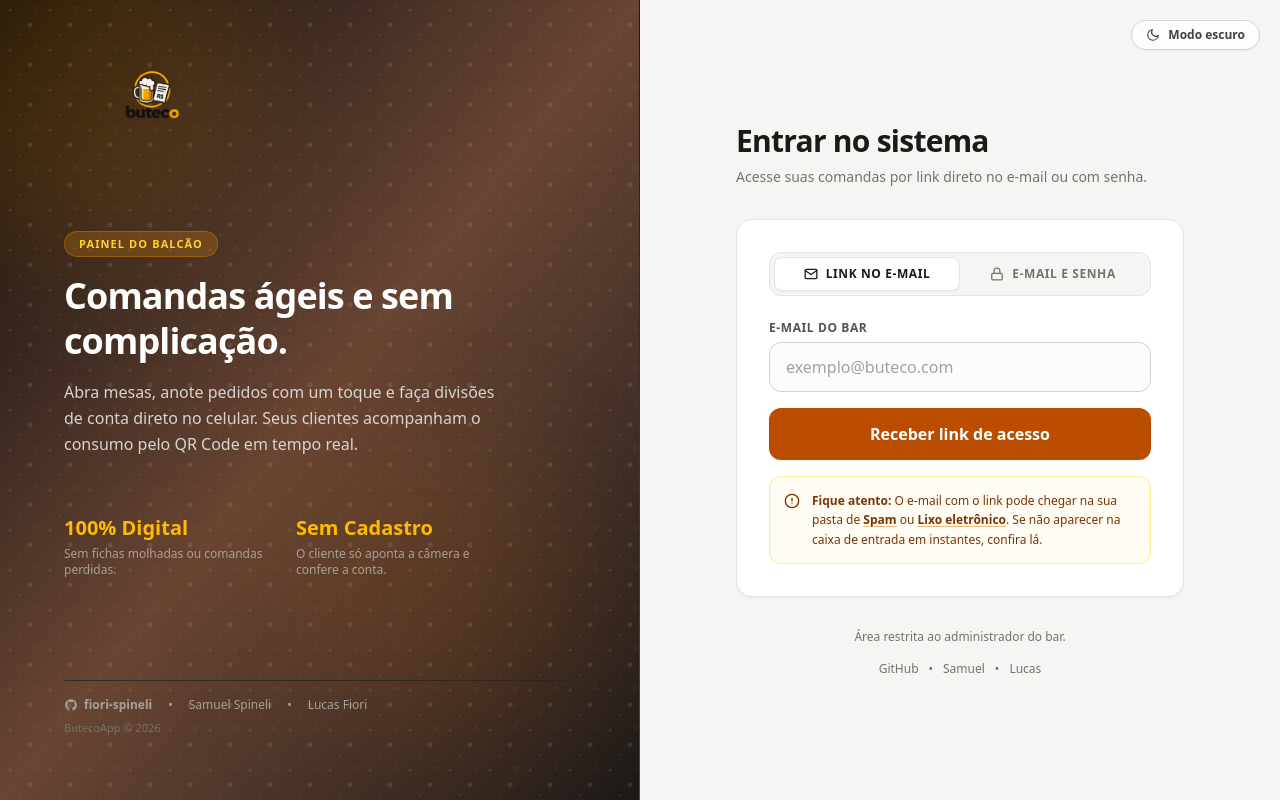
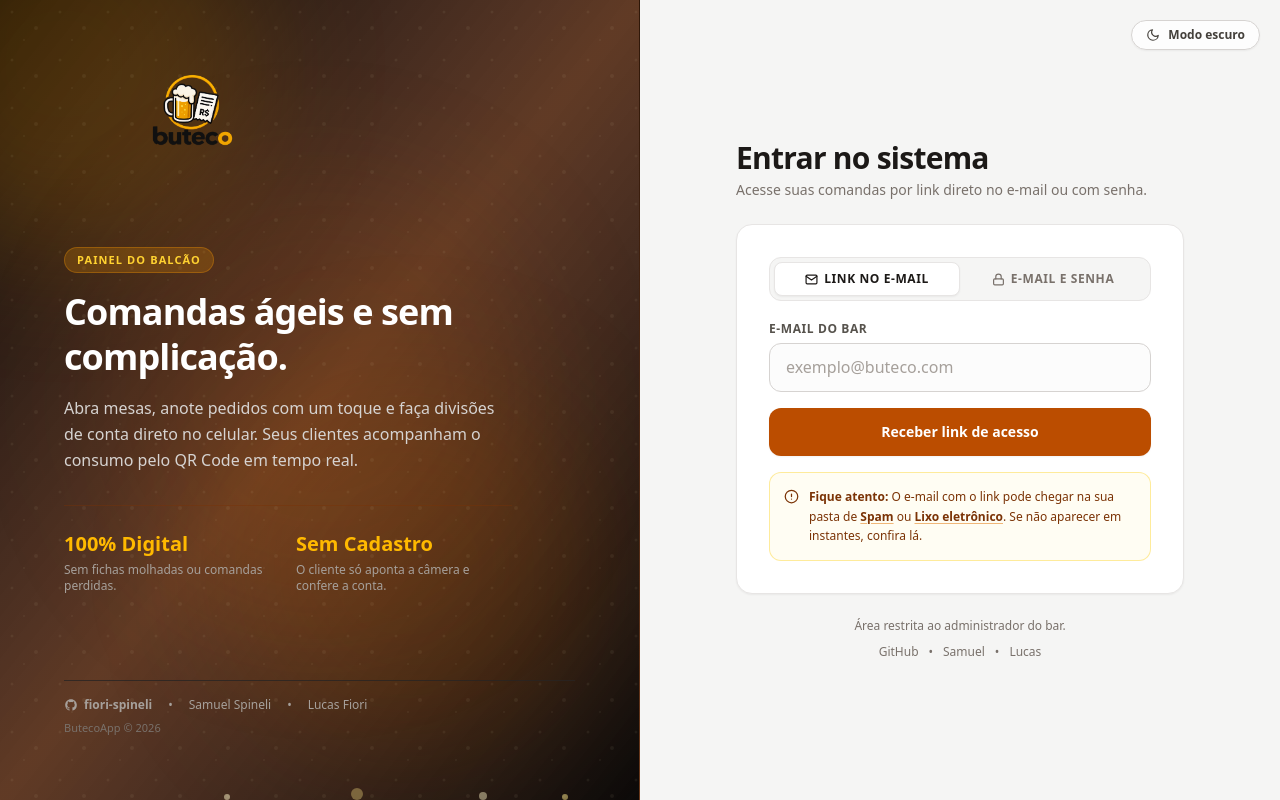
Before and after one commit to fiori-spineli/butecoapp, a Next.js app: page /login in a window 1280 px wide. Built offline with nearby package versions, Linux system fonts and the light colour scheme; no server answers.

Commit message:
style(login): refine mobile tab typography, enlarge desktop logo and add beer bubbling css animations

```diff
--- a/app/(auth)/login/login-form.tsx
+++ b/app/(auth)/login/login-form.tsx
@@ -47,39 +47,40 @@ export function LoginForm({ erroInicial }: { erroInicial?: string }) {
   );
 
   return (
-    <div className="w-full flex flex-col gap-6">
-      {/* Abas Alternadoras: Link vs Senha */}
+    <div className="w-full flex flex-col gap-5">
+      {/* Abas Alternadoras com Tipografia e Padding Calibrados para Celular */}
       {modo !== "recuperar" && (
         <div className="grid grid-cols-2 rounded-xl bg-stone-100 dark:bg-stone-800 p-1 border border-stone-200 dark:border-stone-700">
           <button
             type="button"
             onClick={() => setModo("link")}
-            className={`cursor-pointer py-2 text-xs font-bold uppercase tracking-wider rounded-lg transition-all flex items-center justify-center gap-2 ${
+            className={`cursor-pointer py-2 px-2 text-[11px] sm:text-xs font-bold uppercase tracking-wider rounded-lg transition-all flex items-center justify-center gap-1.5 truncate ${
               modo === "link"
                 ? "bg-white dark:bg-stone-900 text-stone-900 dark:text-stone-100 shadow-xs border border-stone-200 dark:border-stone-700"
                 : "text-stone-500 dark:text-stone-400 hover:text-stone-900 dark:hover:text-stone-200"
             }`}
           >
-            <svg width="14" height="14" viewBox="0 0 24 24" fill="none" stroke="currentColor" strokeWidth="2.2" strokeLinecap="round" strokeLinejoin="round" aria-hidden>
+            <svg width="13" height="13" viewBox="0 0 24 24" fill="none" stroke="currentColor" strokeWidth="2.2" strokeLinecap="round" strokeLinejoin="round" className="shrink-0" aria-hidden>
               <path d="M4 4h16c1.1 0 2 .9 2 2v12c0 1.1-.9 2-2 2H4c-1.1 0-2-.9-2-2V6c0-1.1.9-2 2-2z" />
               <polyline points="22,6 12,13 2,6" />
             </svg>
-            Link no e-mail
+            <span className="truncate">Link no e-mail</span>
           </button>
+
           <button
             type="button"
             onClick={() => setModo("senha")}
-            className={`cursor-pointer py-2 text-xs font-bold uppercase tracking-wider rounded-lg transition-all flex items-center justify-center gap-2 ${
+            className={`cursor-pointer py-2 px-2 text-[11px] sm:text-xs font-bold uppercase tracking-wider rounded-lg transition-all flex items-center justify-center gap-1.5 truncate ${
               modo === "senha" || modo === "cadastro"
                 ? "bg-white dark:bg-stone-900 text-stone-900 dark:text-stone-100 shadow-xs border border-stone-200 dark:border-stone-700"
                 : "text-stone-500 dark:text-stone-400 hover:text-stone-900 dark:hover:text-stone-200"
             }`}
           >
-            <svg width="14" height="14" viewBox="0 0 24 24" fill="none" stroke="currentColor" strokeWidth="2.2" strokeLinecap="round" strokeLinejoin="round" aria-hidden>
+            <svg width="13" height="13" viewBox="0 0 24 24" fill="none" stroke="currentColor" strokeWidth="2.2" strokeLinecap="round" strokeLinejoin="round" className="shrink-0" aria-hidden>
               <rect x="3" y="11" width="18" height="11" rx="2" ry="2" />
               <path d="M7 11V7a5 5 0 0 1 10 0v4" />
             </svg>
-            E-mail e senha
+            <span className="truncate">E-mail e senha</span>
           </button>
         </div>
       )}
@@ -101,21 +102,21 @@ export function LoginForm({ erroInicial }: { erroInicial?: string }) {
               autoComplete="email"
               required
               placeholder="exemplo@buteco.com"
-              className="w-full rounded-xl border border-stone-300 dark:border-stone-700 bg-stone-50/50 dark:bg-stone-800/60 px-4 py-3 text-stone-900 dark:text-stone-100 outline-none placeholder:text-stone-400 dark:placeholder:text-stone-500 focus:border-amber-700 dark:focus:border-amber-500 focus:bg-white dark:focus:bg-stone-800 transition-all"
+              className="w-full rounded-xl border border-stone-300 dark:border-stone-700 bg-stone-50/50 dark:bg-stone-800/60 px-4 py-3 text-stone-900 dark:text-stone-100 outline-none placeholder:text-stone-400 dark:placeholder:text-stone-500 focus:border-amber-700 dark:focus:border-amber-500 focus:bg-white dark:focus:bg-stone-800 transition-all text-sm"
             />
           </div>
 
           <button
             type="submit"
             disabled={enviandoLink}
-            className="cursor-pointer w-full rounded-xl bg-amber-700 hover:bg-amber-600 dark:bg-amber-600 dark:hover:bg-amber-500 px-4 py-3.5 font-bold text-white shadow-xs transition-all disabled:opacity-60"
+            className="cursor-pointer w-full rounded-xl bg-amber-700 hover:bg-amber-600 dark:bg-amber-600 dark:hover:bg-amber-500 px-4 py-3.5 font-bold text-white shadow-xs transition-all disabled:opacity-60 text-sm"
           >
             {enviandoLink ? <LoadingButeco /> : "Receber link de acesso"}
           </button>
 
-          {/* Aviso sobre Spam em tom Pastel Suave */}
-          <div className="rounded-xl border border-amber-200/80 dark:border-amber-900/40 bg-amber-50/60 dark:bg-amber-950/20 p-3.5 flex items-start gap-3 text-xs leading-relaxed text-amber-900 dark:text-amber-300">
-            <svg className="shrink-0 mt-0.5" width="16" height="16" viewBox="0 0 24 24" fill="none" stroke="currentColor" strokeWidth="2" strokeLinecap="round" strokeLinejoin="round" aria-hidden>
+          {/* Aviso sobre Spam */}
+          <div className="rounded-xl border border-amber-200/80 dark:border-amber-900/40 bg-amber-50/60 dark:bg-amber-950/20 p-3.5 flex items-start gap-2.5 text-xs leading-relaxed text-amber-900 dark:text-amber-300">
+            <svg className="shrink-0 mt-0.5" width="15" height="15" viewBox="0 0 24 24" fill="none" stroke="currentColor" strokeWidth="2" strokeLinecap="round" strokeLinejoin="round" aria-hidden>
               <circle cx="12" cy="12" r="10" />
               <line x1="12" y1="8" x2="12" y2="12" />
               <line x1="12" y1="16" x2="12.01" y2="16" />
@@ -123,7 +124,7 @@ export function LoginForm({ erroInicial }: { erroInicial?: string }) {
             <p>
               <strong>Fique atento:</strong> O e-mail com o link pode chegar na sua pasta de{" "}
               <strong className="underline decoration-amber-600/50 underline-offset-2">Spam</strong> ou{" "}
-              <strong className="underline decoration-amber-600/50 underline-offset-2">Lixo eletrônico</strong>. Se não aparecer na caixa de entrada em instantes, confira lá.
+              <strong className="underline decoration-amber-600/50 underline-offset-2">Lixo eletrônico</strong>. Se não aparecer em instantes, confira lá.
             </p>
           </div>
 
@@ -150,7 +151,7 @@ export function LoginForm({ erroInicial }: { erroInicial?: string }) {
               autoComplete="username"
               required
               placeholder="exemplo@buteco.com"
-              className="w-full rounded-xl border border-stone-300 dark:border-stone-700 bg-stone-50/50 dark:bg-stone-800/60 px-4 py-3 text-stone-900 dark:text-stone-100 outline-none placeholder:text-stone-400 dark:placeholder:text-stone-500 focus:border-amber-700 dark:focus:border-amber-500 focus:bg-white dark:focus:bg-stone-800 transition-all"
+              className="w-full rounded-xl border border-stone-300 dark:border-stone-700 bg-stone-50/50 dark:bg-stone-800/60 px-4 py-3 text-stone-900 dark:text-stone-100 outline-none placeholder:text-stone-400 dark:placeholder:text-stone-500 focus:border-amber-700 dark:focus:border-amber-500 focus:bg-white dark:focus:bg-stone-800 transition-all text-sm"
             />
           </div>
 
@@ -177,12 +178,12 @@ export function LoginForm({ erroInicial }: { erroInicial?: string }) {
               autoComplete="current-password"
               required
               placeholder="••••••••"
-              className="w-full rounded-xl border border-stone-300 dark:border-stone-700 bg-stone-50/50 dark:bg-stone-800/60 px-4 py-3 text-stone-900 dark:text-stone-100 outline-none placeholder:text-stone-400 dark:placeholder:text-stone-500 focus:border-amber-700 dark:focus:border-amber-500 focus:bg-white dark:focus:bg-stone-800 transition-all"
+              className="w-full rounded-xl border border-stone-300 dark:border-stone-700 bg-stone-50/50 dark:bg-stone-800/60 px-4 py-3 text-stone-900 dark:text-stone-100 outline-none placeholder:text-stone-400 dark:placeholder:text-stone-500 focus:border-amber-700 dark:focus:border-amber-500 focus:bg-white dark:focus:bg-stone-800 transition-all text-sm"
             />
           </div>
 
           <div className="flex items-center justify-between py-0.5">
-            <label className="cursor-pointer flex items-center gap-2.5 text-xs font-medium text-stone-600 dark:text-stone-400 select-none">
+            <label className="cursor-pointer flex items-center gap-2 text-xs font-medium text-stone-600 dark:text-stone-400 select-none">
               <input
                 type="checkbox"
                 name="lembrar"
@@ -197,7 +198,7 @@ export function LoginForm({ erroInicial }: { erroInicial?: string }) {
           <button
             type="submit"
             disabled={enviandoSenha}
-            className="cursor-pointer w-full rounded-xl bg-amber-700 hover:bg-amber-600 dark:bg-amber-600 dark:hover:bg-amber-500 px-4 py-3.5 font-bold text-white shadow-xs transition-all disabled:opacity-60"
+            className="cursor-pointer w-full rounded-xl bg-amber-700 hover:bg-amber-600 dark:bg-amber-600 dark:hover:bg-amber-500 px-4 py-3.5 font-bold text-white shadow-xs transition-all disabled:opacity-60 text-sm"
           >
             {enviandoSenha ? <LoadingButeco /> : "Entrar no bar"}
           </button>
@@ -235,7 +236,7 @@ export function LoginForm({ erroInicial }: { erroInicial?: string }) {
               autoComplete="username"
               required
               placeholder="exemplo@buteco.com"
-              className="w-full rounded-xl border border-stone-300 dark:border-stone-700 bg-stone-50/50 dark:bg-stone-800/60 px-4 py-3 text-stone-900 dark:text-stone-100 outline-none placeholder:text-stone-400 dark:placeholder:text-stone-500 focus:border-amber-700 dark:focus:border-amber-500 focus:bg-white dark:focus:bg-stone-800 transition-all"
+              className="w-full rounded-xl border border-stone-300 dark:border-stone-700 bg-stone-50/50 dark:bg-stone-800/60 px-4 py-3 text-stone-900 dark:text-stone-100 outline-none placeholder:text-stone-400 dark:placeholder:text-stone-500 focus:border-amber-700 dark:focus:border-amber-500 focus:bg-white dark:focus:bg-stone-800 transition-all text-sm"
             />
           </div>
 
@@ -253,7 +254,7 @@ export function LoginForm({ erroInicial }: { erroInicial?: string }) {
               autoComplete="new-password"
               required
               placeholder="••••••••"
-              className="w-full rounded-xl border border-stone-300 dark:border-stone-700 bg-stone-50/50 dark:bg-stone-800/60 px-4 py-3 text-stone-900 dark:text-stone-100 outline-none placeholder:text-stone-400 dark:placeholder:text-stone-500 focus:border-amber-700 dark:focus:border-amber-500 focus:bg-white dark:focus:bg-stone-800 transition-all"
+              className="w-full rounded-xl border border-stone-300 dark:border-stone-700 bg-stone-50/50 dark:bg-stone-800/60 px-4 py-3 text-stone-900 dark:text-stone-100 outline-none placeholder:text-stone-400 dark:placeholder:text-stone-500 focus:border-amber-700 dark:focus:border-amber-500 focus:bg-white dark:focus:bg-stone-800 transition-all text-sm"
             />
           </div>
 
@@ -271,14 +272,14 @@ export function LoginForm({ erroInicial }: { erroInicial?: string }) {
               autoComplete="new-password"
               required
               placeholder="••••••••"
-              className="w-full rounded-xl border border-stone-300 dark:border-stone-700 bg-stone-50/50 dark:bg-stone-800/60 px-4 py-3 text-stone-900 dark:text-stone-100 outline-none placeholder:text-stone-400 dark:placeholder:text-stone-500 focus:border-amber-700 dark:focus:border-amber-500 focus:bg-white dark:focus:bg-stone-800 transition-all"
+              className="w-full rounded-xl border border-stone-300 dark:border-stone-700 bg-stone-50/50 dark:bg-stone-800/60 px-4 py-3 text-stone-900 dark:text-stone-100 outline-none placeholder:text-stone-400 dark:placeholder:text-stone-500 focus:border-amber-700 dark:focus:border-amber-500 focus:bg-white dark:focus:bg-stone-800 transition-all text-sm"
             />
           </div>
 
           <button
             type="submit"
             disabled={enviandoCadastro}
-            className="cursor-pointer w-full rounded-xl bg-amber-700 hover:bg-amber-600 dark:bg-amber-600 dark:hover:bg-amber-500 px-4 py-3.5 font-bold text-white shadow-xs transition-all disabled:opacity-60"
+            className="cursor-pointer w-full rounded-xl bg-amber-700 hover:bg-amber-600 dark:bg-amber-600 dark:hover:bg-amber-500 px-4 py-3.5 font-bold text-white shadow-xs transition-all disabled:opacity-60 text-sm"
           >
             {enviandoCadastro ? <LoadingButeco /> : "Cadastrar meu bar"}
           </button>
@@ -319,14 +320,14 @@ export function LoginForm({ erroInicial }: { erroInicial?: string }) {
               autoComplete="email"
               required
               placeholder="exemplo@buteco.com"
-              className="w-full rounded-xl border border-stone-300 dark:border-stone-700 bg-stone-50/50 dark:bg-stone-800/60 px-4 py-3 text-stone-900 dark:text-stone-100 outline-none placeholder:text-stone-400 dark:placeholder:text-stone-500 focus:border-amber-700 dark:focus:border-amber-500 focus:bg-white dark:focus:bg-stone-800 transition-all"
+              className="w-full rounded-xl border border-stone-300 dark:border-stone-700 bg-stone-50/50 dark:bg-stone-800/60 px-4 py-3 text-stone-900 dark:text-stone-100 outline-none placeholder:text-stone-400 dark:placeholder:text-stone-500 focus:border-amber-700 dark:focus:border-amber-500 focus:bg-white dark:focus:bg-stone-800 transition-all text-sm"
             />
           </div>
 
           <button
             type="submit"
             disabled={enviandoRecuperar}
-            className="cursor-pointer w-full rounded-xl bg-amber-700 hover:bg-amber-600 dark:bg-amber-600 dark:hover:bg-amber-500 px-4 py-3.5 font-bold text-white shadow-xs transition-all disabled:opacity-60"
+            className="cursor-pointer w-full rounded-xl bg-amber-700 hover:bg-amber-600 dark:bg-amber-600 dark:hover:bg-amber-500 px-4 py-3.5 font-bold text-white shadow-xs transition-all disabled:opacity-60 text-sm"
           >
             {enviandoRecuperar ? <LoadingButeco /> : "Enviar link de recuperação"}
           </button>
--- a/app/(auth)/login/page.tsx
+++ b/app/(auth)/login/page.tsx
@@ -4,6 +4,7 @@ import { createSupabaseServerClient, supabaseConfigurado } from "@/lib/supabase/
 import { LoginForm } from "./login-form";
 import { TemaToggle } from "@/components/tema-toggle";
 import { LogoButeco } from "@/components/logo-buteco";
+import { FundoChopp } from "@/components/fundo-chopp";
 
 export const dynamic = "force-dynamic";
 
@@ -38,31 +39,19 @@ export default async function LoginPage({
         <TemaToggle />
       </div>
 
-      {/* LADO ESQUERDO: Painel Temático de Buteco / Cerveja (Desktop) */}
-      <section className="hidden md:flex md:col-span-5 lg:col-span-6 relative flex-col justify-between p-10 lg:p-16 border-r border-amber-900/30 bg-linear-to-br from-stone-950 via-amber-950/80 to-stone-900 text-stone-100 overflow-hidden">
-        {/* Efeito Visual: Bolhas de Chopp Subindo e Iluminação Âmbar Dourada */}
-        <div className="absolute -top-32 -left-32 size-96 rounded-full bg-amber-500/15 blur-3xl pointer-events-none" />
-        <div className="absolute bottom-10 right-10 size-80 rounded-full bg-amber-600/10 blur-3xl pointer-events-none" />
+      {/* LADO ESQUERDO: Painel com Fundo de Cerveja Animado e Logo Grande */}
+      <section className="hidden md:flex md:col-span-5 lg:col-span-6 relative flex-col justify-between p-10 lg:p-16 border-r border-amber-900/30 bg-linear-to-br from-stone-950 via-amber-950/85 to-stone-950 text-stone-100 overflow-hidden">
+        {/* Fundo de Cerveja e Efervescência */}
+        <FundoChopp />
 
-        {/* Textura sutil de efervescência */}
-        <svg className="absolute inset-0 size-full opacity-10 pointer-events-none" xmlns="http://www.w3.org/2000/svg">
-          <pattern id="bolhas" width="40" height="40" patternUnits="userSpaceOnUse">
-            <circle cx="10" cy="10" r="1.5" fill="#fef3c7" />
-            <circle cx="30" cy="25" r="2.5" fill="#fef3c7" />
-            <circle cx="20" cy="35" r="1" fill="#fef3c7" />
-            <circle cx="35" cy="8" r="1.2" fill="#fef3c7" />
-          </pattern>
-          <rect width="100%" height="100%" fill="url(#bolhas)" />
-        </svg>
-
-        {/* Topo: Logo sem texto repetido */}
+        {/* Topo: Logo Grande no PC */}
         <div className="relative z-10 flex items-center">
-          <LogoButeco className="w-44 h-16" priority />
+          <LogoButeco className="w-56 lg:w-64 h-20 lg:h-24" priority />
         </div>
 
         {/* Chamada Principal */}
-        <div className="relative z-10 my-auto max-w-md py-12">
-          <span className="inline-block px-3.5 py-1 rounded-full bg-amber-500/20 border border-amber-500/30 text-[11px] font-black text-amber-300 uppercase tracking-widest mb-4">
+        <div className="relative z-10 my-auto max-w-md py-8">
+          <span className="inline-block px-3 py-1 rounded-full bg-amber-500/20 border border-amber-500/30 text-[11px] font-black text-amber-300 uppercase tracking-widest mb-4">
             Painel do Balcão
           </span>
           <h1 className="text-3xl lg:text-4xl font-black tracking-tight leading-tight text-white">
@@ -127,23 +116,23 @@ export default async function LoginPage({
         </div>
       </section>
 
-      {/* LADO DIREITO: Área do Formulário */}
-      <section className="md:col-span-7 lg:col-span-6 flex flex-col justify-center items-center px-6 py-12 lg:px-16">
+      {/* LADO DIREITO: Formulário */}
+      <section className="md:col-span-7 lg:col-span-6 flex flex-col justify-center items-center px-5 py-12 lg:px-16">
         <div className="w-full max-w-md">
-          {/* Logo no Mobile sem texto duplicado */}
-          <div className="md:hidden flex flex-col items-center mb-8">
-            <LogoButeco className="w-48 h-18 mb-2" priority />
-            <h2 className="mt-2 text-xl font-black tracking-tight text-stone-900 dark:text-stone-100">
+          {/* Logo Mobile */}
+          <div className="md:hidden flex flex-col items-center mb-6">
+            <LogoButeco className="w-44 h-16 mb-1" priority />
+            <h2 className="text-lg font-black tracking-tight text-stone-900 dark:text-stone-100">
               Acesso do Bar
             </h2>
           </div>
 
-          {/* Título visível no Desktop */}
-          <div className="hidden md:block mb-8">
+          {/* Título Desktop */}
+          <div className="hidden md:block mb-6">
             <h2 className="text-2xl lg:text-3xl font-black tracking-tight">
               Entrar no sistema
             </h2>
-            <p className="mt-2 text-sm text-stone-500 dark:text-stone-400">
+            <p className="mt-1 text-sm text-stone-500 dark:text-stone-400">
               Acesse suas comandas por link direto no e-mail ou com senha.
             </p>
           </div>
@@ -153,9 +142,9 @@ export default async function LoginPage({
           </div>
 
           {/* Links no Mobile */}
-          <div className="mt-8 flex flex-col items-center gap-2 text-center text-xs text-stone-500 dark:text-stone-400">
+          <div className="mt-6 flex flex-col items-center gap-1.5 text-center text-xs text-stone-500 dark:text-stone-400">
             <p>Área restrita ao administrador do bar.</p>
-            <div className="flex items-center gap-2.5 pt-2">
+            <div className="flex items-center gap-2.5 pt-1">
               <Link
                 href="https://github.com/fiori-spineli"
                 target="_blank"
--- a/app/globals.css
+++ b/app/globals.css
@@ -21,3 +21,37 @@ select,
 textarea {
   font-size: 16px;
 }
+
+/* Efeito de efervescência de chopp subindo leve em CSS */
+@keyframes subirBolha {
+  0% {
+    transform: translateY(100%) scale(0.8);
+    opacity: 0;
+  }
+  30% {
+    opacity: 0.5;
+  }
+  80% {
+    opacity: 0.8;
+  }
+  100% {
+    transform: translateY(-120vh) scale(1.2);
+    opacity: 0;
+  }
+}
+
+.anim-bolha-1 {
+  animation: subirBolha 7s infinite linear;
+}
+.anim-bolha-2 {
+  animation: subirBolha 9s infinite linear 2s;
+}
+.anim-bolha-3 {
+  animation: subirBolha 6s infinite linear 1s;
+}
+.anim-bolha-4 {
+  animation: subirBolha 11s infinite linear 4s;
+}
+.anim-bolha-5 {
+  animation: subirBolha 8s infinite linear 3s;
+}
--- /dev/null
+++ b/components/fundo-chopp.tsx
@@ -0,0 +1,27 @@
+export function FundoChopp() {
+  return (
+    <div className="absolute inset-0 overflow-hidden pointer-events-none z-0">
+      {/* Luz ambiente dourada de chopp */}
+      <div className="absolute -top-32 -left-32 size-96 rounded-full bg-amber-500/20 blur-3xl" />
+      <div className="absolute bottom-10 right-10 size-96 rounded-full bg-amber-600/15 blur-3xl" />
+      <div className="absolute top-1/2 left-1/2 -translate-x-1/2 -translate-y-1/2 size-112.5 rounded-full bg-amber-700/10 blur-3xl" />
+
+      {/* Bolhas ascendentes ultra-leves */}
+      <div className="absolute left-[15%] bottom-0 size-2.5 rounded-full bg-amber-200/40 anim-bolha-1" />
+      <div className="absolute left-[35%] bottom-0 size-1.5 rounded-full bg-amber-100/50 anim-bolha-2" />
+      <div className="absolute left-[55%] bottom-0 size-3 rounded-full bg-amber-200/35 anim-bolha-3" />
+      <div className="absolute left-[75%] bottom-0 size-2 rounded-full bg-amber-100/45 anim-bolha-4" />
+      <div className="absolute left-[88%] bottom-0 size-1.5 rounded-full bg-amber-200/50 anim-bolha-5" />
+
+      {/* Textura leve efervescente */}
+      <svg className="absolute inset-0 size-full opacity-[0.06]" xmlns="http://www.w3.org/2000/svg">
+        <pattern id="efervescencia" width="48" height="48" patternUnits="userSpaceOnUse">
+          <circle cx="12" cy="12" r="1.5" fill="#fef3c7" />
+          <circle cx="36" cy="28" r="2" fill="#fef3c7" />
+          <circle cx="24" cy="40" r="1" fill="#fef3c7" />
+        </pattern>
+        <rect width="100%" height="100%" fill="url(#efervescencia)" />
+      </svg>
+    </div>
+  );
+}
```
